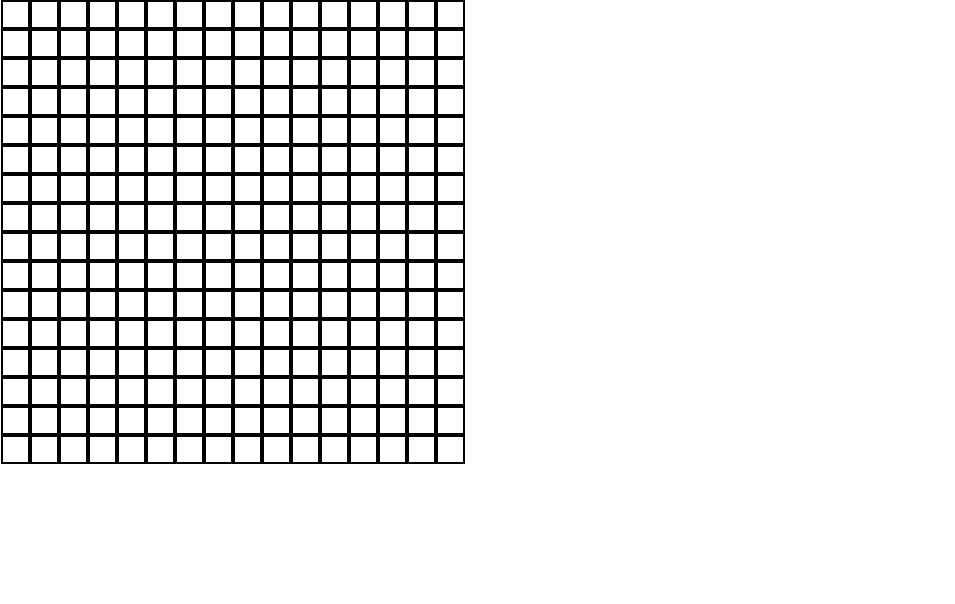
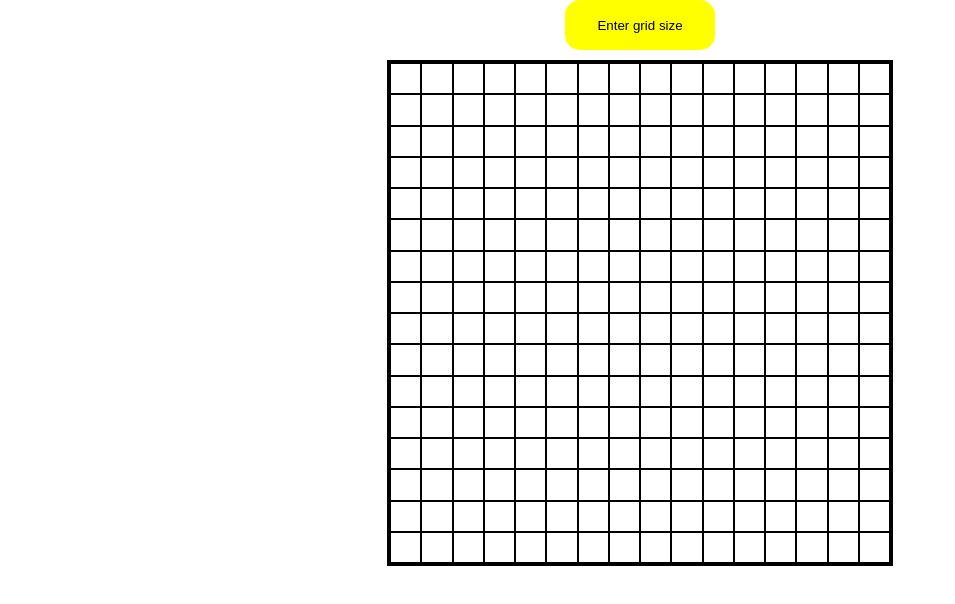
Before and after one commit to efetekin5/Etch-A-Sketch, a plain HTML site: page index.html in a window 1280 px wide. Shown: the whole page, without its empty margins (0-955 px from the left). Drawn offline with Linux system fonts and the light colour scheme.

Commit message:
forgot to commit but finished etch a sketch

```diff
--- a/index.html
+++ b/index.html
@@ -6,6 +6,7 @@
     <link rel="stylesheet" href="style.css">
 </head>
 <body>
+    <button onclick="getSize()">Enter grid size</button>
     <div class="container">
 
     </div>
--- a/script.js
+++ b/script.js
@@ -1,14 +1,31 @@
-for (let i=0; i<256; i++) {
-    const container = document.querySelector('.container');
-    const div = document.createElement('div');
-    div.classList.add('divs');
-    container.append(div);
+createBoard(16);
+
+function createBoard(size) {
+    let container = document.querySelector('.container');
+
+    container.style.gridTemplateColumns = `repeat(${size}, 1fr)`;
+    container.style.gridTemplateRows = `repeat(${size}, 1fr)`;
+
+    for (let i=0; i<size*size; i++) {
+        let div = document.createElement('div');
+        div.style.cssText = 'border: 1px solid black';
+        div.classList.add('divs');
+        div.addEventListener('mouseover', () => {
+            div.style.cssText = 'background: black';
+        })
+        container.append(div);
+    }
 }
 
-let divs = document.querySelectorAll('.divs');
-console.log(divs);
 
-divs.addEventListener('hover', () => {
-    console.log(divs);
-    divs.style.backgroundColor = 'green';
-})
+function getSize() {
+    let input = prompt('Enter grid size');
+    if (input < 0 || input > 100) {
+       input = prompt('Enter a number between 1 and 100');
+    }
+    let divs = document.querySelectorAll('.divs');
+    for (let x=0; x < divs.length; x++) {
+        divs[x].style.cssText = 'border: 1px solid black; background: white;';
+    }
+    createBoard(input);
+}
--- a/style.css
+++ b/style.css
@@ -4,16 +4,28 @@
     border: 0;
 }
 
-.divs {
-    height: 25px;
-    width: 25px;
-    border: 2px solid black;
+body {
+    display: flex;
+    justify-content: center;
+    flex-direction: column;
+    align-items: center;
+}
+
+button {
+    width: 150px;
+    height: 50px;
+    margin-bottom: 10px;
+    border-radius: 15px;
+    background-color: yellow;
 }
 
 .container{
-    display: flex;
-    justify-content: center;
-    flex-wrap: wrap;
-    width: 490px;
-    margin-left: -12px;
+    width: 500px;
+    height: 500px;
+    border: 3px solid black;
+    display: grid;
 }
+
+.hoverColor {
+    background-color: black;
+}
```
